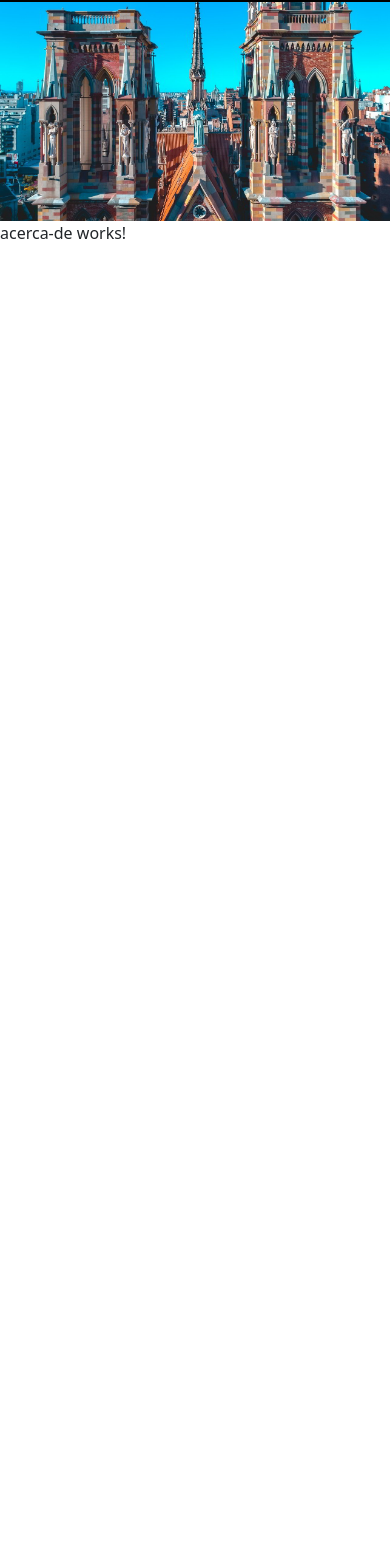
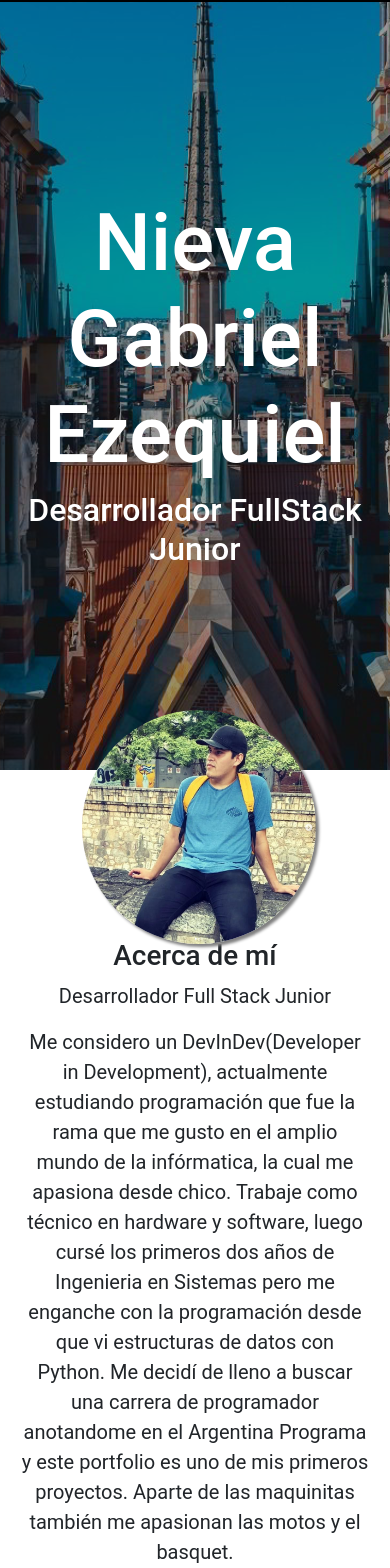
Before and after one commit to EzNiev/Portfolio_FrontEnd, an Angular app in the folder Portfolio_NievaGabrielEzequiel/: page / in a window 390 px wide. Shown: the part 90-1658 px from the top of the page. Before the commit the page ends 844 px from the top, so only its background shows below. Built offline with nearby package versions, Linux system fonts and the light colour scheme.

Commit message:
Acerca de mi
Se finaliza sección acerca de mi, se emprolijan las demás. Se hace full responsive muchachos, nada de chiquitajes acá

```diff
--- a/Portfolio_NievaGabrielEzequiel/src/app/components/acerca-de/acerca-de.component.css
+++ b/Portfolio_NievaGabrielEzequiel/src/app/components/acerca-de/acerca-de.component.css
@@ -0,0 +1,39 @@
+a {
+    color: rgb(160, 16, 16);
+}
+
+.row {
+    padding: 20px;
+}
+
+div {
+    background-color: #ffffff;
+}
+
+/*estilo foto perfil*/
+@media (min-width: 576px) {
+    #fotoperfil {
+        position: absolute;
+        width: 24%;
+        max-width: 250px;
+        border-radius: 100%;
+        box-shadow: 3px 3px 3px grey;
+        left: 4%;
+        top: 46em;
+    }
+}
+
+@media (max-width: 575px) {
+    #fotoperfil {
+        position: absolute;
+        width: 60%;
+        border-radius: 100%;
+        box-shadow: 3px 3px 3px grey;
+        left: 21%;
+        top: 50em;
+    }
+
+    #acercade{
+        padding-top: 40%;
+    }
+}
--- a/Portfolio_NievaGabrielEzequiel/src/app/components/acerca-de/acerca-de.component.html
+++ b/Portfolio_NievaGabrielEzequiel/src/app/components/acerca-de/acerca-de.component.html
@@ -1 +1,22 @@
-<p>acerca-de works!</p>
+<div class="row">
+    <div class="col-xs-12 col-sm-12 col-md-3 col-lg-3">
+        <img src="../../../assets/img/fotoEZE.png" class="img-fluid" id="fotoperfil">
+    </div>
+    <div class="col-xs-12 col-sm-12 col-md-12 col-lg-12" id="acercade">
+        <span class="text-center">
+            <h1>Acerca de mí</h1>
+            <p>Desarrollador Full Stack Junior</p>
+            <p>
+                Me considero un DevInDev(Developer in Development), actualmente estudiando programación que fue la rama
+                que me gusto en el amplio mundo de la infórmatica, la cual me apasiona desde chico. Trabaje como técnico
+                en hardware y software, luego cursé los primeros dos años de Ingenieria en Sistemas pero me enganche con
+                la programación desde que vi estructuras de datos con Python. Me decidí de lleno a buscar una carrera de
+                programador anotandome en el Argentina Programa y este portfolio es uno de mis primeros proyectos.
+                Aparte de las maquinitas también me apasionan las motos y el basquet.
+            </p>
+            <h5 class="mt-3 text-center" style="font-size: 0.8em;"><a
+                    href="../../../assets/archivos/CVNievaEzequiel_2022.pdf" target="_blank">Mi currículum
+                    (pdf 204kb)</a></h5>
+        </span>
+    </div>
+</div>
--- a/Portfolio_NievaGabrielEzequiel/src/app/components/banner/banner.component.css
+++ b/Portfolio_NievaGabrielEzequiel/src/app/components/banner/banner.component.css
@@ -1,3 +1,24 @@
-img{
-    width: 100%;
+div{
+    background-image: linear-gradient(0deg, rgba(0, 0, 0, 0.4), rgba(0, 0, 0, 0.4)), url(../../../assets/img/Iglesia-Capuchinos.jpg);
+    display: flex;
+    align-items: center;
+    justify-content: center;
+    text-align: center;
+    flex-direction: column;
+    height: 91vh;
+    background-repeat: none;
+    background-size: cover;
+    background-position: center center;
 }
+
+h1{
+    color: white;
+    font-size: 5em;
+}
+
+h3{
+    color: white;
+    font-size: 2rem;
+    align-items: center;
+    justify-content: center;
+}
--- a/Portfolio_NievaGabrielEzequiel/src/app/components/banner/banner.component.html
+++ b/Portfolio_NievaGabrielEzequiel/src/app/components/banner/banner.component.html
@@ -1,3 +1,8 @@
-<div>
-    <img src="../../../assets/img/Iglesia-Capuchinos.jpg" alt="">
+<div class="row" id="banner">
+    <h1 class="text-center intro" id="nombre">
+        Nieva Gabriel Ezequiel
+    </h1>
+    <h3 class="text-center intro" id="posicion">
+        Desarrollador FullStack Junior
+    </h3>
 </div>
--- a/Portfolio_NievaGabrielEzequiel/src/styles.css
+++ b/Portfolio_NievaGabrielEzequiel/src/styles.css
@@ -1,4 +1,27 @@
 *{
     padding: 0;
+    font-family: 'Bodoni Condensed', 'Roboto', sans-serif;
+    scroll-behavior: smooth;
+}
+
+body{
+    font-family: 'Bodoni Condensed', 'Roboto', sans-serif;
     margin: 0;
+    background-image: WHITE;
+    overflow-x: hidden;
 }
+
+
+h1{font-size: 3.5em;}
+h2{font-size: 2.5em;}
+h3{font-size: 2em;}
+p{font-size: 1.25em;}
+ul{ list-style: none;}
+
+a{
+    text-decoration: none;
+    color: black;
+    font-family: 'Bodoni Condensed', 'Roboto', sans-serif;
+    margin: 0;
+    font-size: 1.25em;
+}
```
Also changed, not shown: 1 other file (tests, documents, lock files or other folders).
